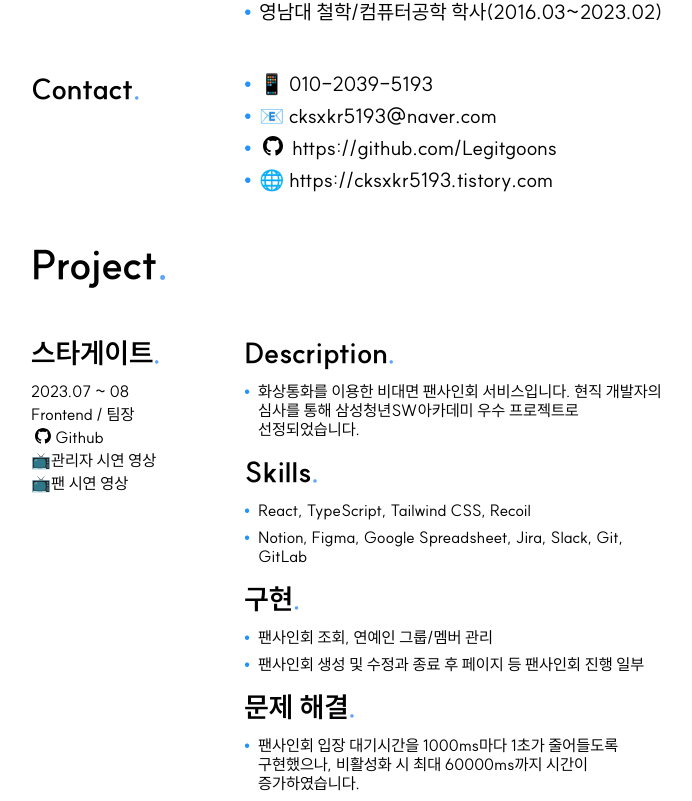
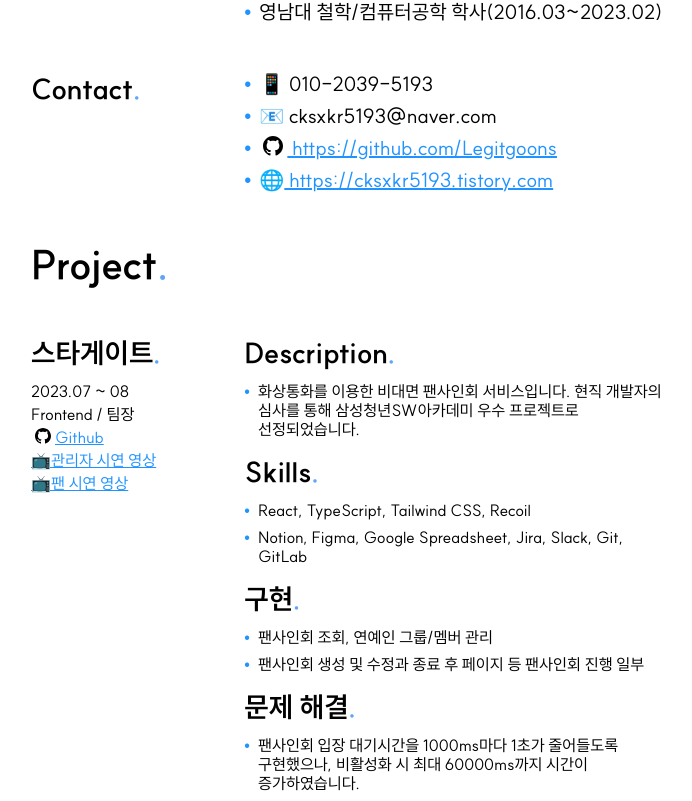
Before and after one commit to Legitgoons/Resume, a Next.js app: page / in a window 1280 px wide. Shown: the part 1159-1960 px from the top of the page, without its empty margins (289-981 px from the left). Built offline with nearby package versions, Linux system fonts and the light colour scheme.

Commit message:
Feat: 링크 시각화를 위해 globals.css에서 a태그 색상 추가

```diff
--- a/src/app/globals.css
+++ b/src/app/globals.css
@@ -5,6 +5,15 @@
 body {
   display: flex;
   justify-content: center;
+}
+
+a {
+  color: #2093fe;
+  text-decoration: underline;
+}
+
+a:visited {
+  color: #135898;
 }
 
 @font-face {
```
